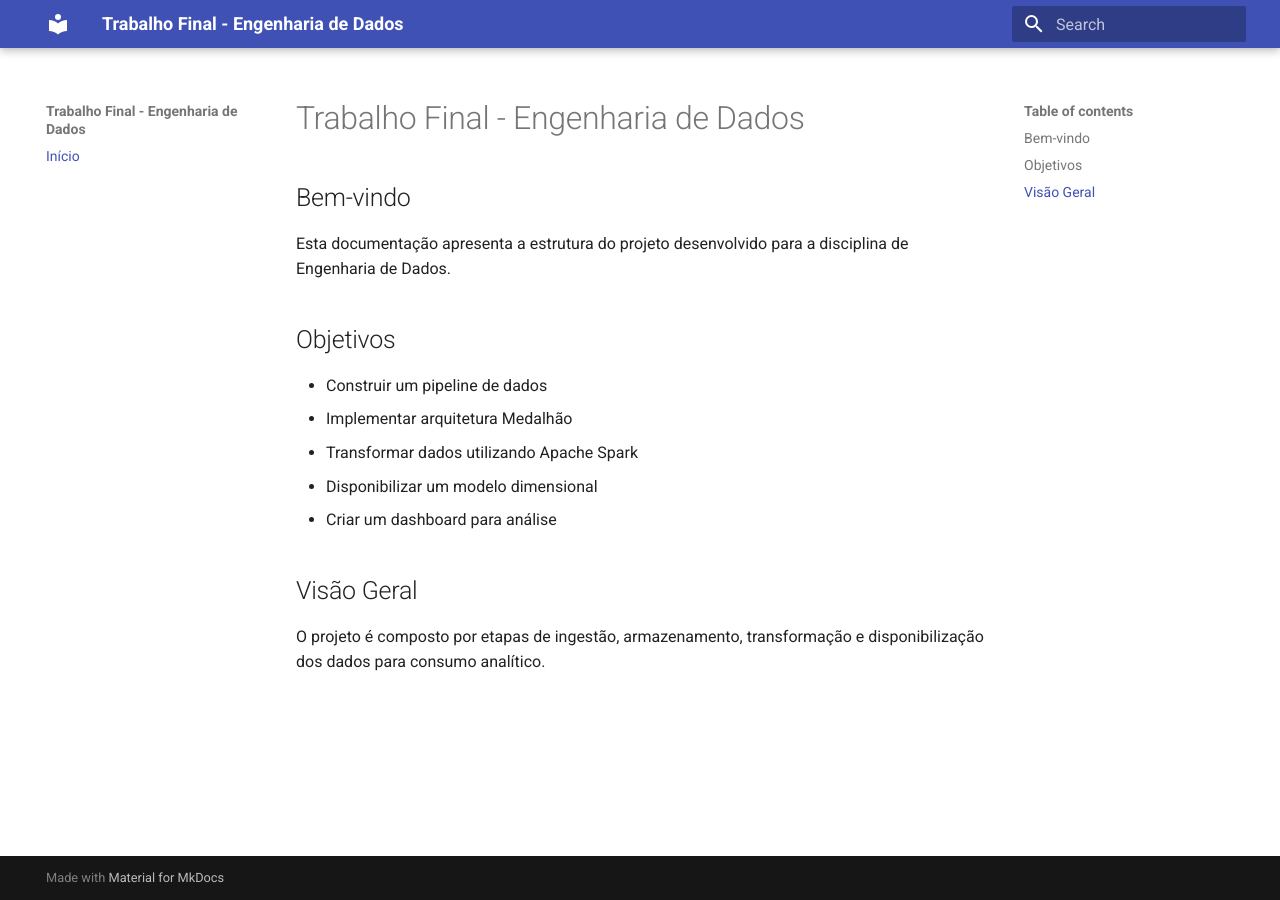
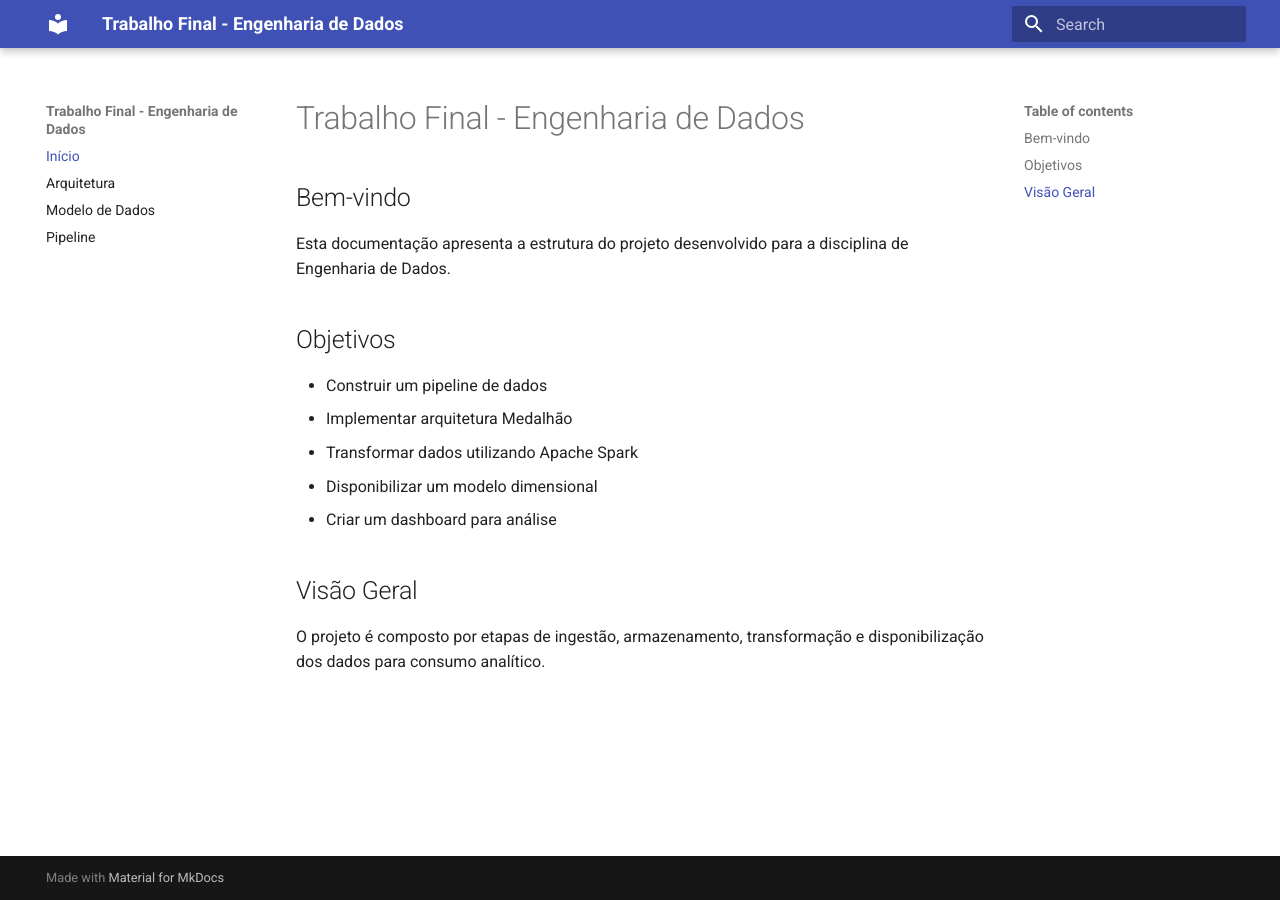
Before and after one commit to joojpereira/TrbFinalEngenhariaDados, an MkDocs documentation site: the page built from docs/index.md, in a window 1280 px wide. Built offline with MkDocs 1.6.1 and Material for MkDocs 9.7.7, drawn with Linux system fonts in a browser that asks for light colours.

Commit message:
docs: adiciona navegação do Mkdocs

```diff
--- a/mkdocs.yml
+++ b/mkdocs.yml
@@ -7,3 +7,6 @@ theme:
 
 nav:
   - Início: index.md
+  - Arquitetura: arquitetura.md
+  - Modelo de Dados: modelo-dados.md
+  - Pipeline: pipeline.md
```
